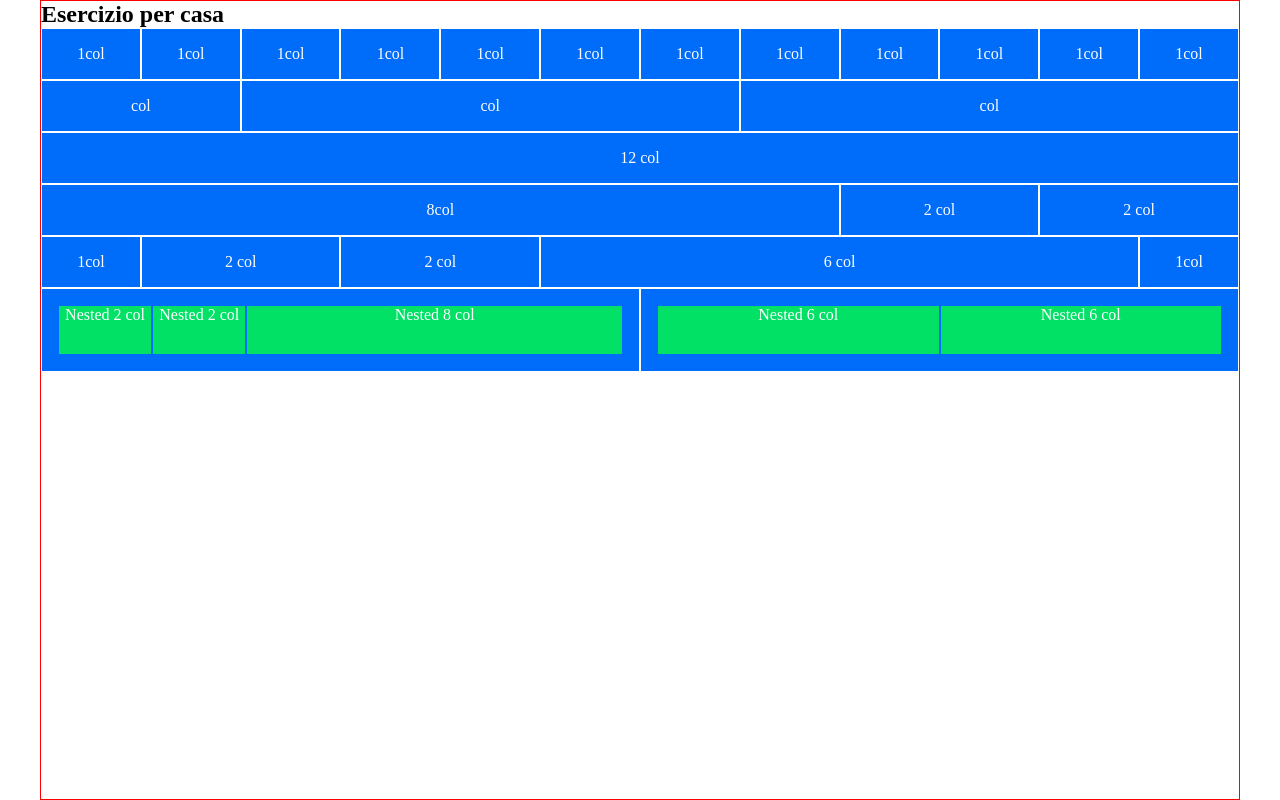
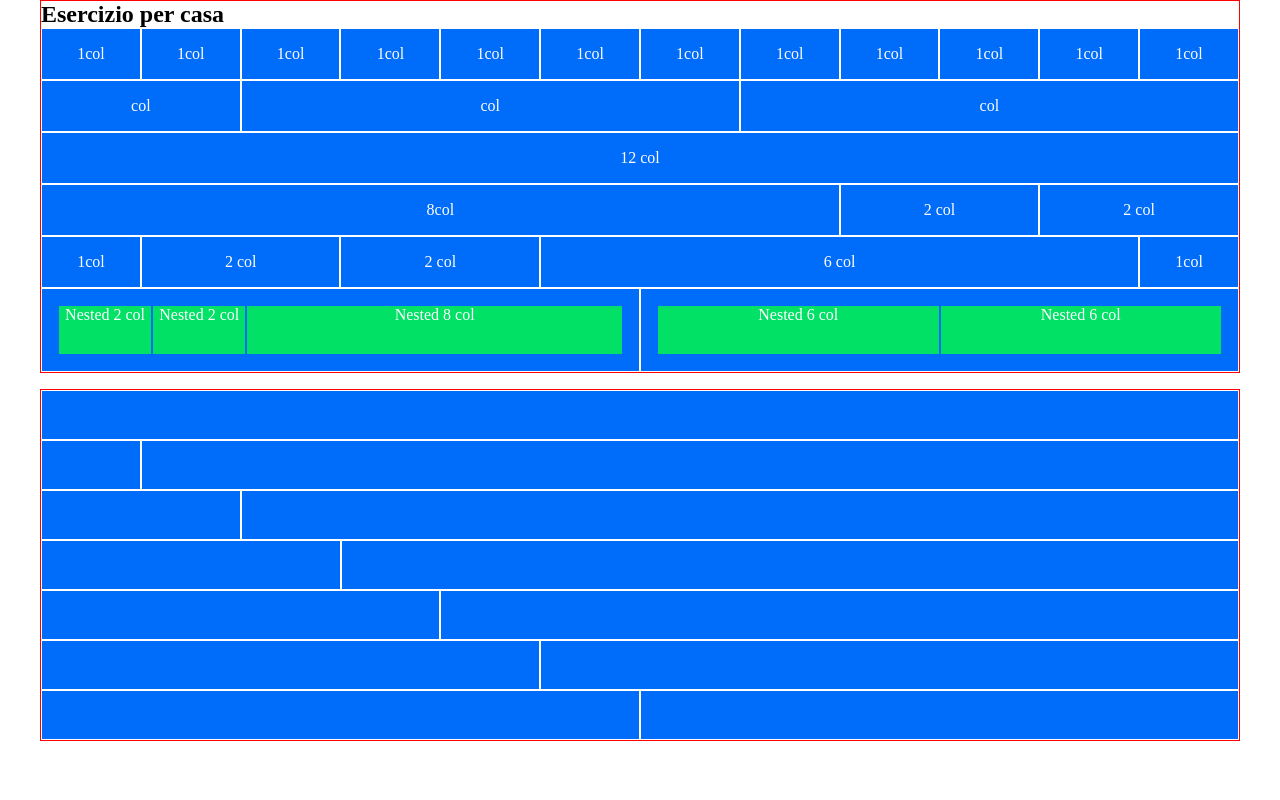
Before and after one commit to San-Moro/html-css-12bool, a plain HTML site: page index.html in a window 1280 px wide. Drawn offline with Linux system fonts and the light colour scheme.

Commit message:
second section done

```diff
--- a/css/style.css
+++ b/css/style.css
@@ -1,20 +1,23 @@
+
+/* DEBUG */
+
+.container {
+    border: 1px solid red;
+}
+
+.row {
+    border: 1 px dashed darkblue;
+}
+
 /* VARIABLES */
 
 :root {
     /* colors */
     --bg-col: #006cfa;
     --bg-inner-col: #00e165;
-}
 
-/* DEBUG */
-
-.container {
-    height: 100vh;
-    border: 1px solid red;
-}
-
-.row {
-    border: 1 px dashed darkblue;
+    /* marign */
+    --mt-1: 1em;
 }
 
 /* COMMON */
@@ -36,3 +39,9 @@
     border: 1px solid var(--bg-col);
     text-align: center;
 }
+
+/* MAIN */
+
+main section:nth-child(2) {
+    margin-top: var(--mt-1);
+}
--- a/index.html
+++ b/index.html
@@ -127,7 +127,63 @@
                             </div>
                         </div>
                     </div>
-
+                </div>
+            </div>
+        </section>
+        <section>
+            <div class="container">
+                <div class="row">
+                    <div class="col-xs-12">
+                        <div class="box"></div>
+                    </div>
+                </div>
+                <div class="row">
+                    <div class="col-xs-1">
+                        <div class="box"></div>
+                    </div>
+                    <div class="col-xs-11">
+                        <div class="box"></div>
+                    </div>
+                </div>
+                <div class="row">
+                    <div class="col-xs-2">
+                        <div class="box"></div>
+                    </div>
+                    <div class="col-xs-10">
+                        <div class="box"></div>
+                    </div>
+                </div>
+                <div class="row">
+                    <div class="col-xs-3">
+                        <div class="box"></div>
+                    </div>
+                    <div class="col-xs-9">
+                        <div class="box"></div>
+                    </div>
+                </div>
+                <div class="row">
+                    <div class="col-xs-4">
+                        <div class="box"></div>
+                    </div>
+                    <div class="col-xs-8">
+                        <div class="box"></div>
+                    </div>
+                </div>
+                <div class="row">
+                    <div class="col-xs-5">
+                        <div class="box"></div>
+                    </div>
+                    <div class="col-xs-7">
+                        <div class="box"></div>
+                    </div>
+                </div>
+                <div class="row">
+                    <div class="col-xs-6">
+                        <div class="box"></div>
+                    </div>
+                    <div class="col-xs-6">
+                        <div class="box"></div>
+                    </div>
                 </div>
             </div>
         </section>
```
